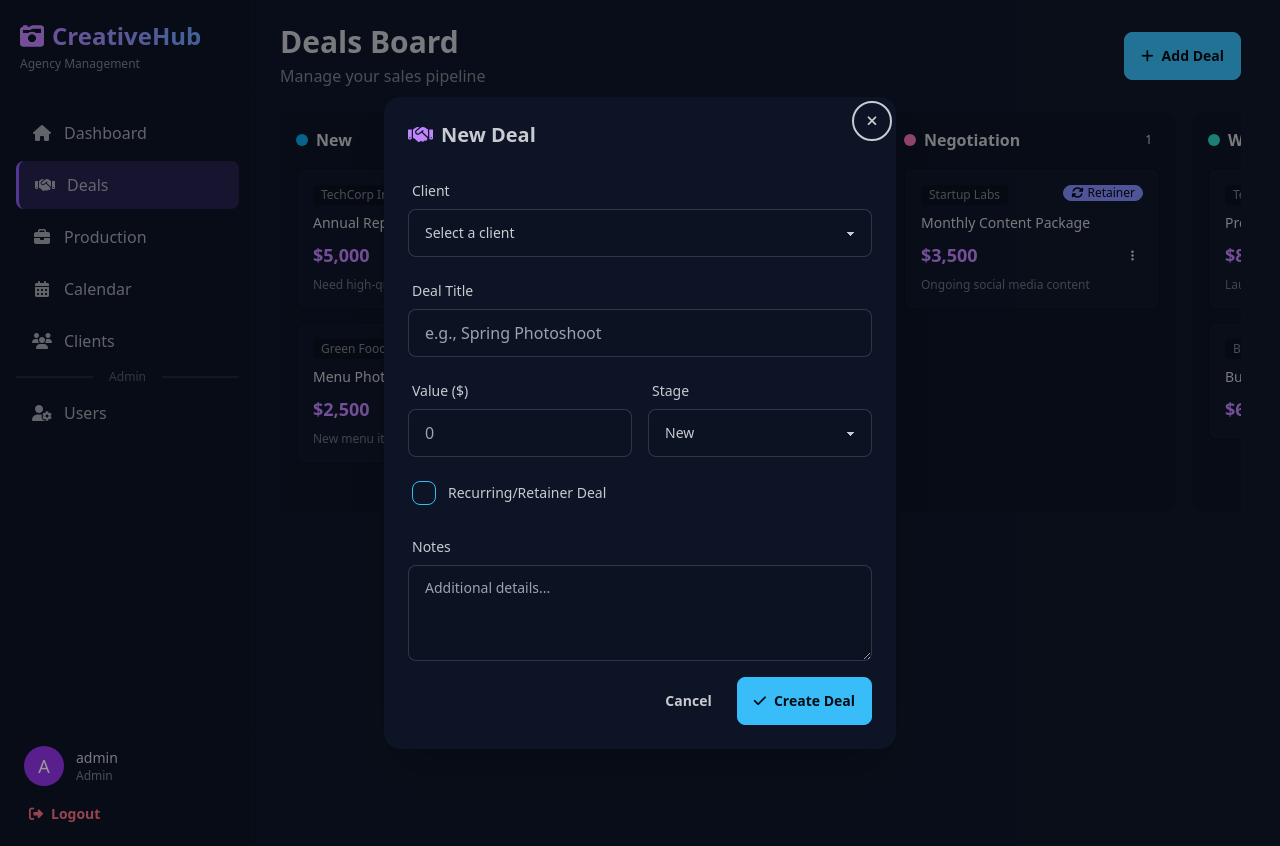
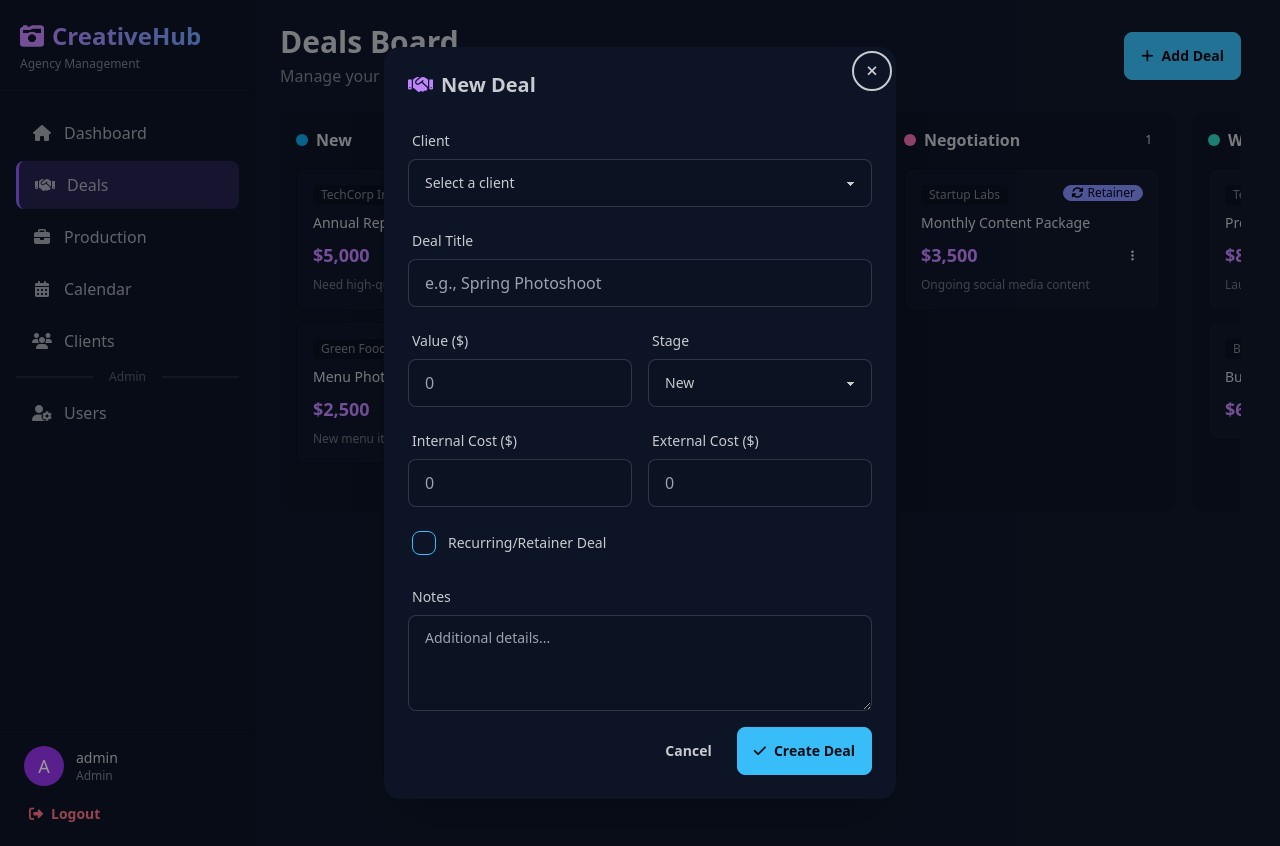
Before and after one commit to danielvsantos/sombrahub, a Flask app: page /deals in a window 1280 px wide, after a click on "Add Deal". Run offline with Flask 3, Linux system fonts and the light colour scheme; a user stored in the database is signed in; some libraries are stand-ins or nearby versions.

Commit message:
Add cost fields to the deal creation form
Add input fields for internal and external costs to the deal creation form in templates/deals.html.

Replit-Commit-Author: Agent
Replit-Commit-Session-Id: 72acef37-1633-47ec-93f9-b66bc74327bd
Replit-Commit-Checkpoint-Type: intermediate_checkpoint
Replit-Commit-Event-Id: 73a4ad97-6845-4298-9e5e-c0090d136b1b
Replit-Commit-Screenshot-Url: https://storage.googleapis.com/screenshot-production-us-central1/69cfae5e-f8e1-455f-985a-6894cdcd37cd/72acef37-1633-47ec-93f9-b66bc74327bd/gvG5wwk
Replit-Helium-Checkpoint-Created: true

```diff
--- a/templates/deals.html
+++ b/templates/deals.html
@@ -70,6 +70,22 @@
                 </div>
             </div>
 
+            <div class="grid grid-cols-2 gap-4">
+                <div class="form-control">
+                    <label class="label">
+                        <span class="label-text">Internal Cost ($)</span>
+                    </label>
+                    <input type="number" name="cost_internal" placeholder="0" step="0.01" min="0" class="input input-bordered bg-base-300/50" data-testid="input-cost-internal">
+                </div>
+
+                <div class="form-control">
+                    <label class="label">
+                        <span class="label-text">External Cost ($)</span>
+                    </label>
+                    <input type="number" name="cost_external" placeholder="0" step="0.01" min="0" class="input input-bordered bg-base-300/50" data-testid="input-cost-external">
+                </div>
+            </div>
+
             <div class="form-control">
                 <label class="label cursor-pointer justify-start gap-3">
                     <input type="checkbox" name="is_recurring" class="checkbox checkbox-primary" data-testid="checkbox-recurring">
```
Also changed, not shown: instance/agency.db.
